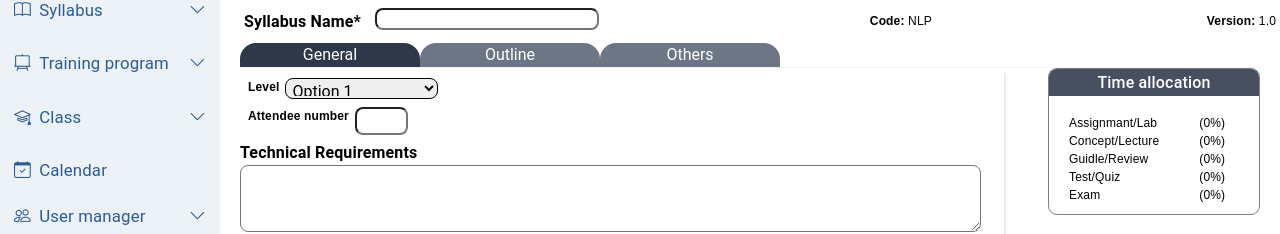
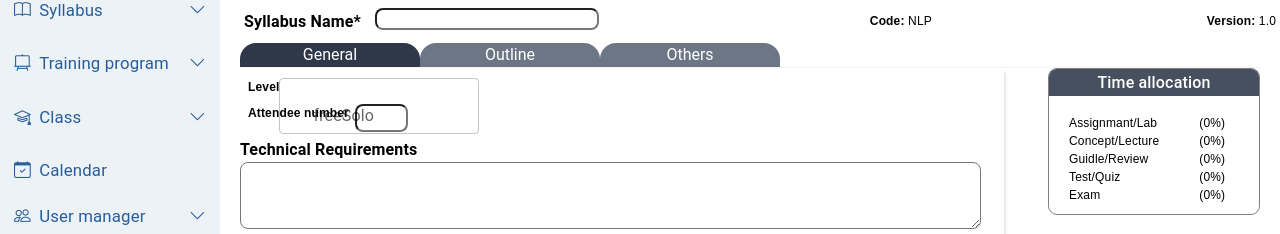
Before and after one commit to anhbang369/manage-education, a React (Create React App) app: page /lp in a window 1280 px wide. Shown: the part 127-361 px from the top of the page. Built offline with nearby package versions, Linux system fonts and the light colour scheme; what @devexpress/dx-react-scheduler-material-ui would draw is missing.

Commit message:
calendar fix scroll, fix some coponent create syllabus

```diff
--- a/src/Page/SyllabusCreate.js
+++ b/src/Page/SyllabusCreate.js
@@ -12,6 +12,7 @@ import OutlineCreate from '../components/outline/OutlineCreate';
 import CssBaseline from '@mui/material/CssBaseline';
 import Container from '@mui/material/Container';
 import 'bootstrap/dist/css/bootstrap.min.css';
+import Input from '@mui/material/Input';
 
 const marks = [
     {
--- a/src/Page/TrainingCalander.js
+++ b/src/Page/TrainingCalander.js
@@ -18,7 +18,7 @@ const TrainingCalander = () => {
                     <Sidebar></Sidebar>
                     <React.Fragment>
                         <CssBaseline />
-                        <Container fixed className='p-0'>
+                        <Container fixed className='p-0 overflow-y-scroll'>
                             <Box sx={{ bgcolor: '#cfe8fc', height: '100%', width: '100%' }}>
                                 <h5 className='training__calendar-title'>Training Calendar</h5>
                                 <Demo />
--- a/src/components/general/GeneralCreate.jsx
+++ b/src/components/general/GeneralCreate.jsx
@@ -4,6 +4,9 @@ import { CKEditor } from '@ckeditor/ckeditor5-react';
 import ClassicEditor from '@ckeditor/ckeditor5-build-classic';
 import Box from '@mui/material/Box';
 import Grid from '@mui/material/Grid';
+import TextField from '@mui/material/TextField';
+import Stack from '@mui/material/Stack';
+import Autocomplete from '@mui/material/Autocomplete';
 
 const GeneralCreate = () => {
     return (
@@ -16,11 +19,14 @@ const GeneralCreate = () => {
                                 <div className='content__icon'>
                                     <p className="level__title">Level</p>
                                 </div>
-                                <select className="level__input">
-                                    <option value="option1">Option 1</option>
-                                    <option value="option2">Option 2</option>
-                                    <option value="option3">Option 3</option>
-                                </select>
+                                <Stack spacing={1} sx={{ width: 200, height: 10, }}>
+                                    <Autocomplete
+                                        id="free-solo-demo"
+                                        freeSolo
+                                        options={top100Films.map((option) => option.title)}
+                                        renderInput={(params) => <TextField {...params} label="freeSolo" />}
+                                    />
+                                </Stack>
 
                             </div>
 
@@ -103,3 +109,11 @@ const GeneralCreate = () => {
 }
 
 export default GeneralCreate
+
+const top100Films = [
+    { title: 'The Shawshank Redemption', year: 1994 },
+    { title: 'The Godfather', year: 1972 },
+    { title: 'Reservoir Dogs', year: 1992 },
+    { title: 'Braveheart', year: 1995 },
+
+];
--- a/src/components/general/generalCreate.css
+++ b/src/components/general/generalCreate.css
@@ -118,9 +118,10 @@
 }
 
 .ck-editor__editable_inline {
-    min-height: 125px;
-    max-height: 125px;
+    min-height: 200px;
+    max-height: 200px;
     padding: 10px;
+    margin-bottom: 20px;
 }
 
 .cke_chrome{
```
